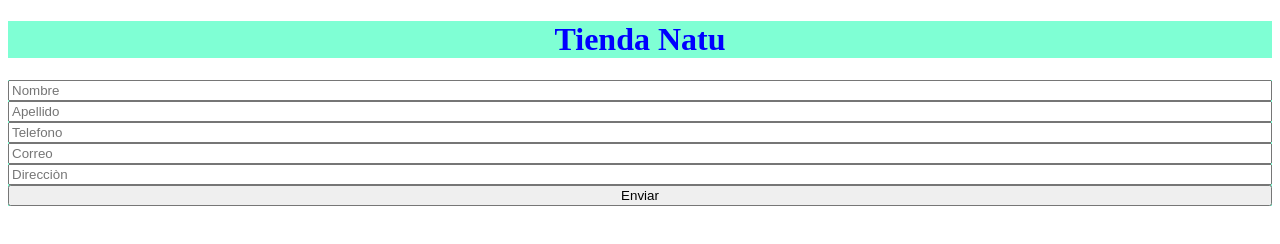
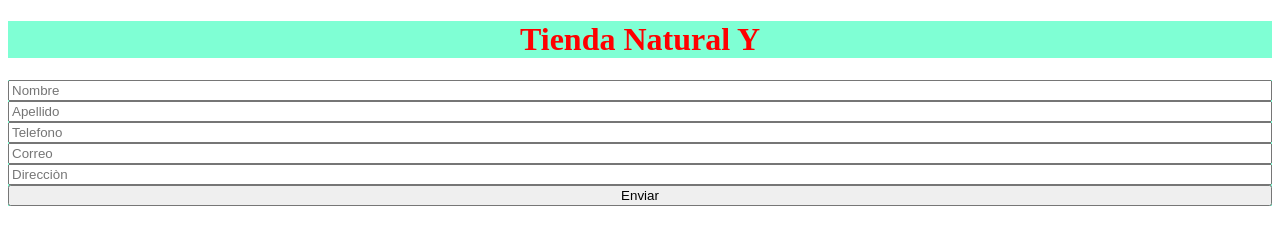
Before and after one commit to Bryand-P/Muestra-git, a plain HTML site: page index.html in a window 1280 px wide. Drawn offline with Linux system fonts and the light colour scheme.

Commit message:
tercer commit-modif

```diff
--- a/estilos.css
+++ b/estilos.css
@@ -1,5 +1,5 @@
 .titulo{
-    color: blue;
+    color: red;
     text-align: center;
     background-color: aquamarine;
 }
--- a/index.html
+++ b/index.html
@@ -8,7 +8,7 @@
     <title>Pagina</title>
 </head>
 <body>
-    <h1 class="titulo">Tienda Natu</h1>
+    <h1 class="titulo">Tienda Natural Y</h1>
     <div class="form">
     <input type="text" placeholder="Nombre">
     <input type="text" placeholder="Apellido">
--- a/index.js
+++ b/index.js
@@ -1,5 +1,5 @@
 const bt1=document.getElementsByClassName('bt1');
 
 bt1=addEventListener('click', ()=>{
-    alert('Hola, Bryand: Tus datos son enviados.');
+    alert('Estas leyendo bien. Useche es una GORDA ');
 })
```
